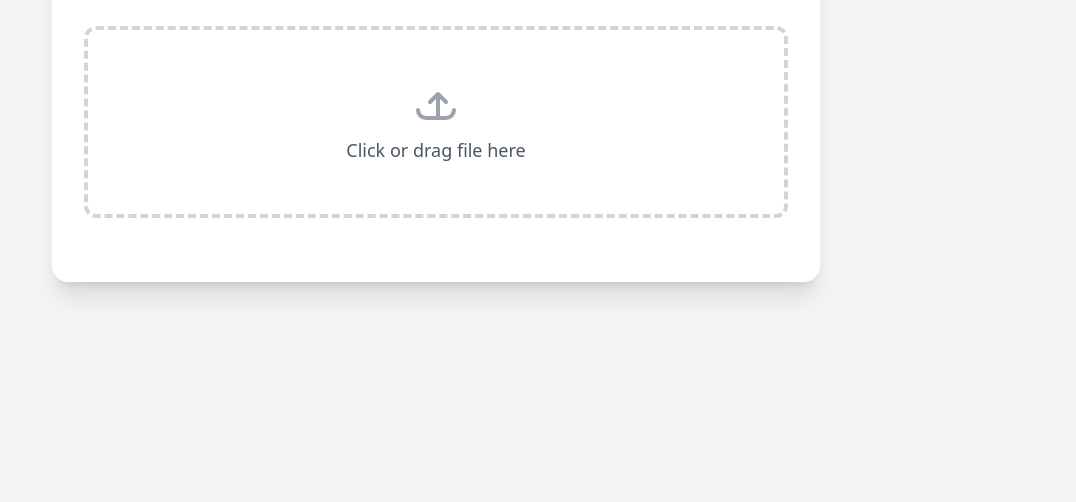
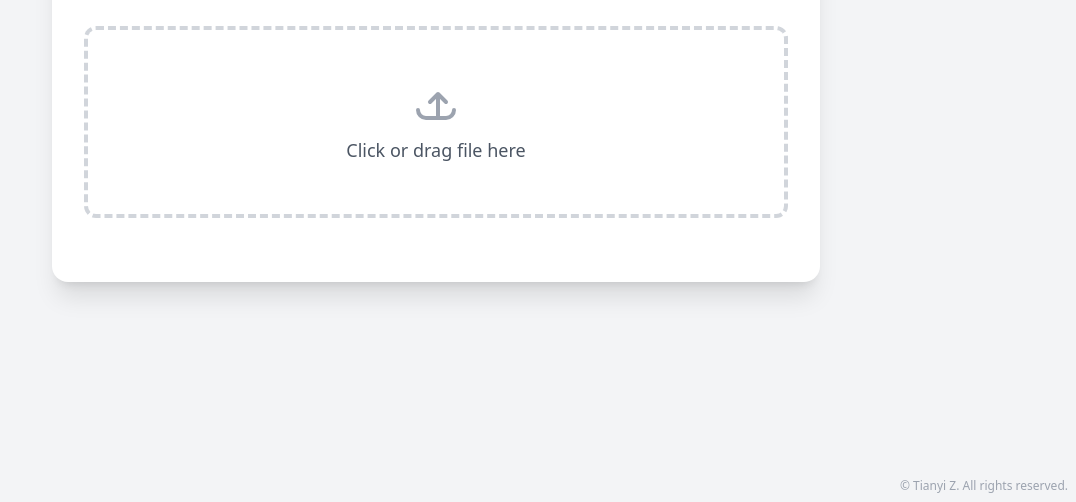
Before and after one commit to firo09/NetCHB_TEMU, a plain HTML site: page static/index.html in a window 1280 px wide. Shown: the part 298-800 px from the top of the page, without its empty margins (204-1280 px from the left). Drawn offline with nearby package versions, Linux system fonts and the light colour scheme.

Commit message:
Update index.html

```diff
--- a/static/index.html
+++ b/static/index.html
@@ -86,5 +86,9 @@
       }
     });
   </script>
+  <!-- 版权声明 -->
+  <div class="fixed bottom-2 right-2 text-xs text-gray-400 select-none">
+    © Tianyi Z. All rights reserved.
+  </div>
 </body>
 </html>
```
